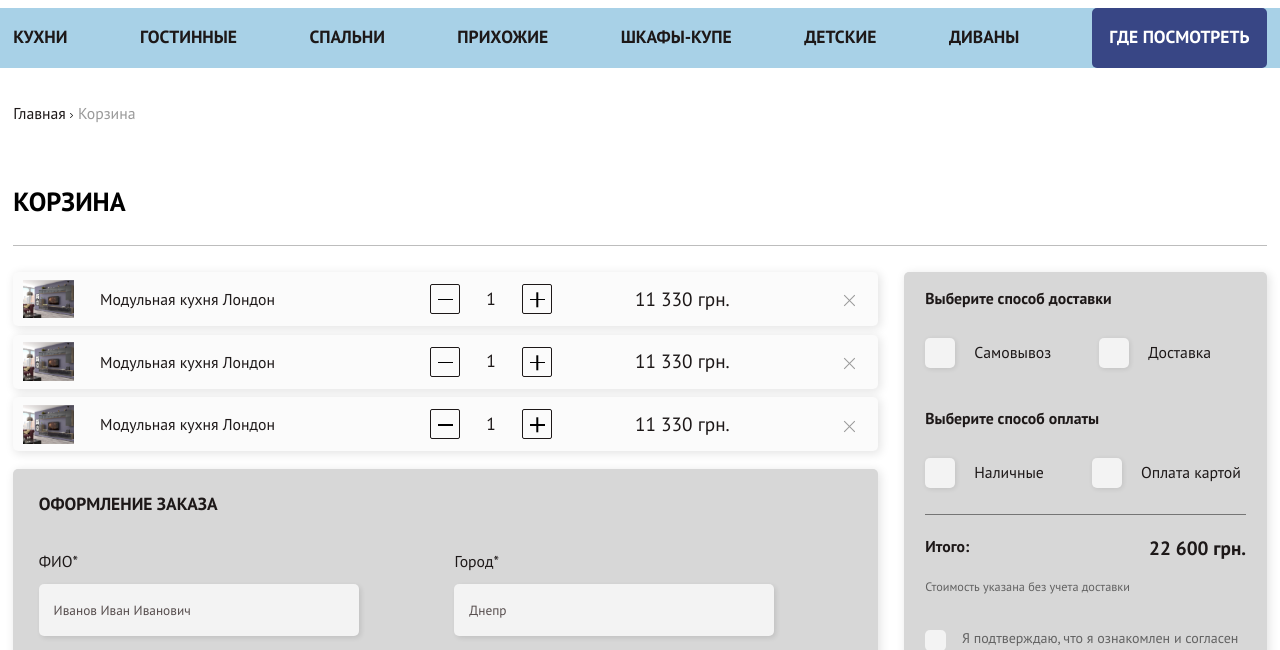
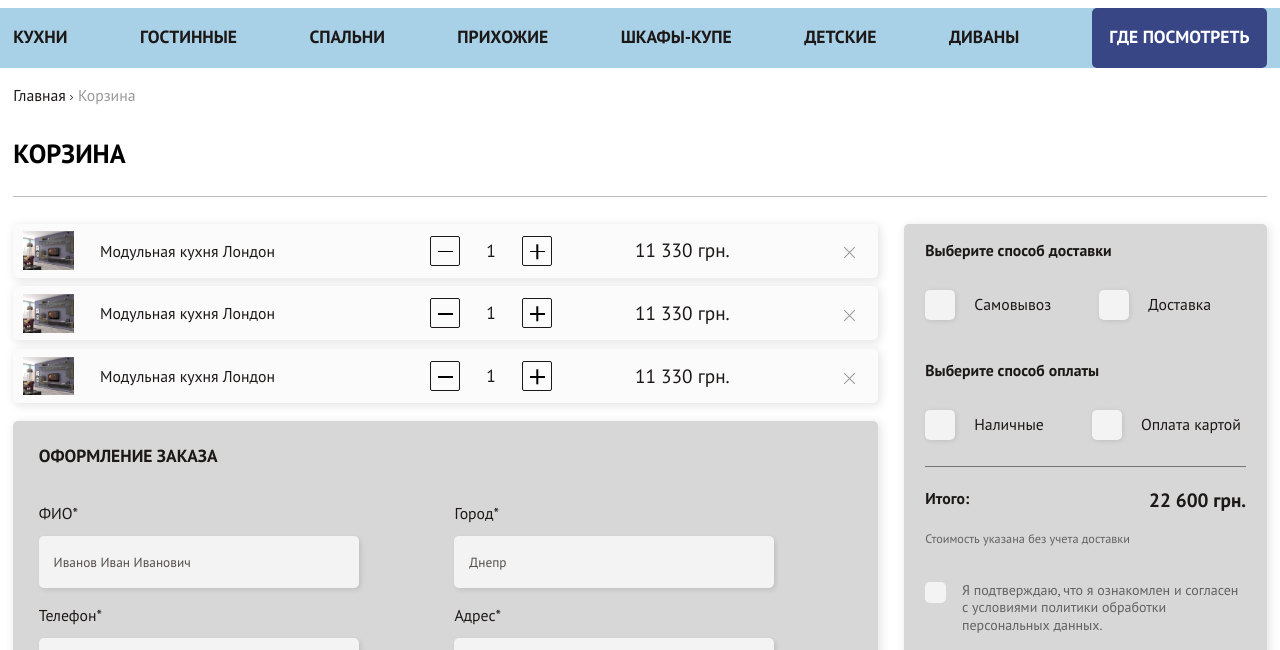
Before and after one commit to losha6ka/ArkoMebel, a plain HTML site: page cart.html in a window 1280 px wide. Shown: the part 142-792 px from the top of the page. Drawn offline with nearby package versions, Linux system fonts and the light colour scheme.

Commit message:
Add files via upload

```diff
--- a/SCSS/footer.css
+++ b/SCSS/footer.css
@@ -118,8 +118,11 @@ body {
   display: flex;
   -moz-column-gap: 0.875rem;
        column-gap: 0.875rem;
-  padding-bottom: 2.1875rem;
-  padding-top: 1.25rem;
+  margin-bottom: 2.1875rem;
+  margin-top: 1.25rem;
+  flex-wrap: nowrap;
+  overflow-x: auto;
+  white-space: nowrap;
 }
 .page-action__path a {
   position: relative;
--- a/SCSS/header.css
+++ b/SCSS/header.css
@@ -118,8 +118,11 @@ body {
   display: flex;
   -moz-column-gap: 0.875rem;
        column-gap: 0.875rem;
-  padding-bottom: 2.1875rem;
-  padding-top: 1.25rem;
+  margin-bottom: 2.1875rem;
+  margin-top: 1.25rem;
+  flex-wrap: nowrap;
+  overflow-x: auto;
+  white-space: nowrap;
 }
 .page-action__path a {
   position: relative;
```
Also changed, not shown: 2 other files.
